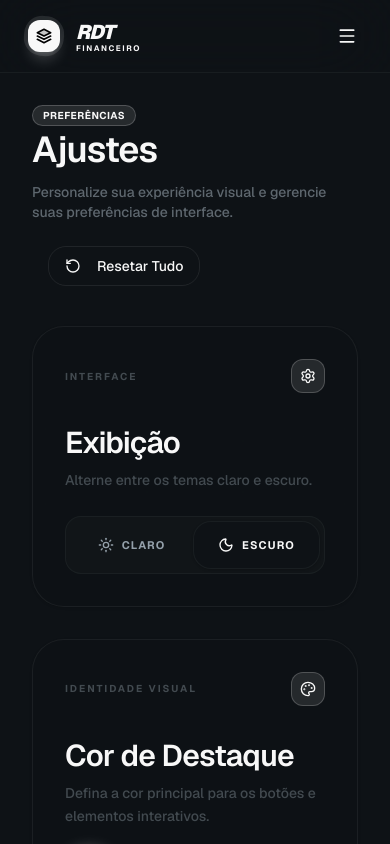
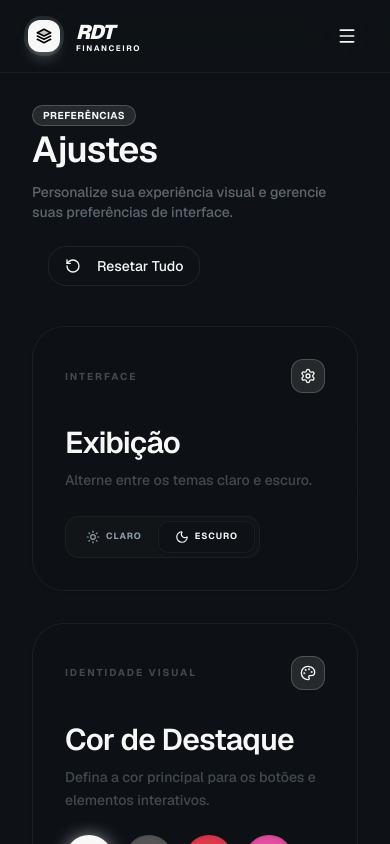
Before and after one commit to lucasgomesc1993/RDT-App, a Next.js app: page /configuracoes in a window 390 px wide. Built offline with nearby package versions, Linux system fonts and the light colour scheme.

Commit message:
style: ajusta o tamanho e a responsividade do alternador de tema claro/escuro para um formato de pílula menor e mais discreto

```diff
--- a/src/app/(dashboard)/configuracoes/page.tsx
+++ b/src/app/(dashboard)/configuracoes/page.tsx
@@ -55,8 +55,8 @@ export default function ConfiguracoesPage() {
               </p>
             </div>
           </div>
-          <div className="px-8 pb-8 flex items-center gap-3">
-            <div className="flex bg-muted/30 p-1 rounded-2xl border border-border/50 w-full sm:w-auto">
+          <div className="px-8 pb-8">
+            <div className="inline-flex bg-muted/30 p-1 rounded-[14px] border border-border/50">
               {[
                 { id: 'light', label: 'Claro', icon: Sun },
                 { id: 'dark', label: 'Escuro', icon: Moon },
@@ -65,14 +65,14 @@ export default function ConfiguracoesPage() {
                   key={t.id}
                   onClick={() => setTheme(t.id)}
                   className={cn(
-                    "flex items-center justify-center gap-2 h-12 px-6 rounded-xl transition-all duration-300 flex-1 sm:flex-none",
+                    "flex items-center justify-center gap-1.5 h-8 px-4 rounded-[10px] transition-all duration-300",
                     theme === t.id
                       ? "bg-background shadow-sm border border-border/50 text-primary"
-                      : "text-muted-foreground hover:text-foreground hover:bg-muted/40"
+                      : "text-muted-foreground hover:text-foreground hover:bg-black/5 dark:hover:bg-white/5"
                   )}
                 >
-                  <t.icon className="h-4 w-4" />
-                  <span className="text-[11px] font-bold uppercase tracking-widest">{t.label}</span>
+                  <t.icon className="h-3.5 w-3.5" />
+                  <span className="text-[9px] font-bold uppercase tracking-widest">{t.label}</span>
                 </button>
               ))}
             </div>
```
Also changed, not shown: public/sw.js.
